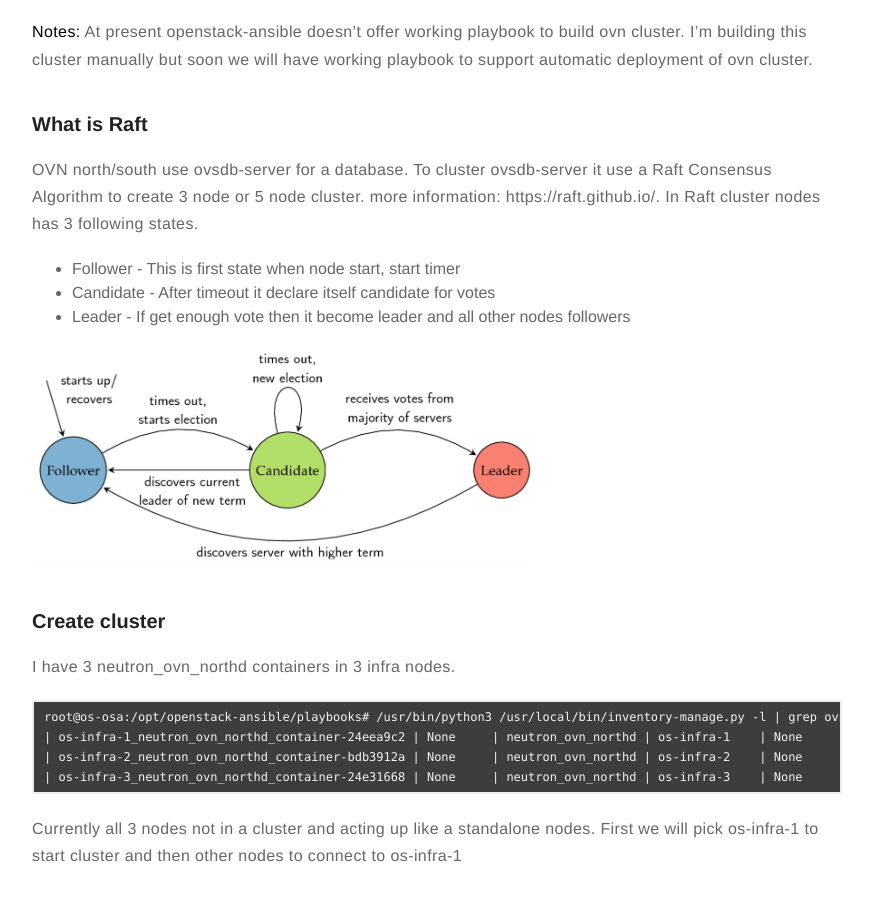
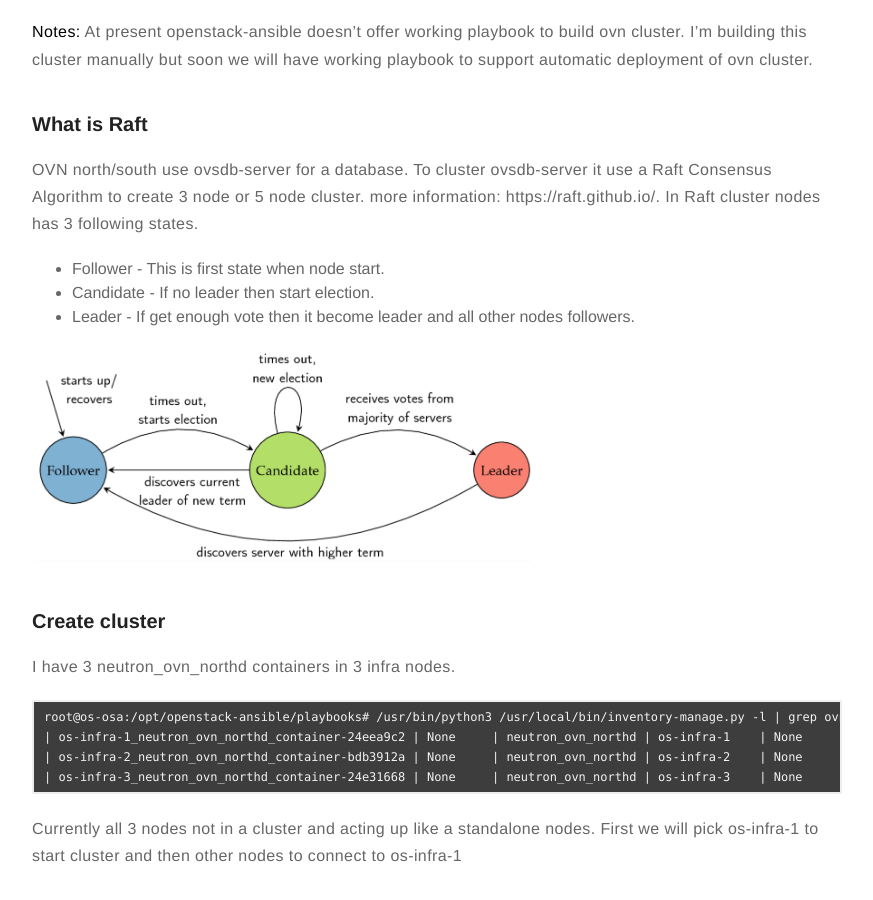
Before and after one commit to satishdotpatel/satishdotpatel.github.io, a Jekyll site: the page built from _posts/2021-05-25-openstack-ansible-ovn-clustering.markdown, in a window 1280 px wide and 900 px high, scrolled down 630 px. Shown: the whole window, without its empty margins (203-1076 px from the left). Built offline with Jekyll 4.4.1, drawn with Linux system fonts in a browser that asks for light colours; comment, search, counter and statistics services are not loaded.

Commit message:
fixing ovn docs

````diff
--- a/_posts/2021-05-25-openstack-ansible-ovn-clustering.markdown
+++ b/_posts/2021-05-25-openstack-ansible-ovn-clustering.markdown
@@ -31,9 +31,9 @@ In a previous post I have explained how to deploy OVN using openstack-ansible in
 
 OVN north/south use ovsdb-server for a database. To cluster ovsdb-server it use a Raft Consensus Algorithm to create 3 node or 5 node cluster. more information: https://raft.github.io/. In Raft cluster nodes has 3 following states.
 
-* Follower   - This is first state when node start, start timer
-* Candidate  - After timeout it declare itself candidate for votes
-* Leader     - If get enough vote then it become leader and all other nodes followers
+* Follower   - This is first state when node start.
+* Candidate  - If no leader then start election.
+* Leader     - If get enough vote then it become leader and all other nodes followers.
 
 ![<img>](/assets/images/2021-05-25-openstack-ansible-ovn-clustering/raft-cluster.png){: width="500" }
 
@@ -251,7 +251,7 @@ This is how it looks from 3000ft
 
 ![<img>](/assets/images/2021-05-25-openstack-ansible-ovn-clustering/ovn-clustering.png){: width="500" }
 
-#### Cluster failover testing
+### Cluster failover testing
 
 
 Lets shutdown os-infra-1 node which is leader and see what happen.
@@ -297,7 +297,7 @@ check logs at /var/log/ovn/ovsdb-server-nb.log  (os-infra-2 started election and
 2021-05-26T04:25:50.391Z|00024|raft|INFO|term 2: elected leader by 2+ of 3 servers
 ```
 
-#### Recovery from complete database failure
+### Recovery from complete database failure
 
 Lets say something happened and you lost whole cluster and backup also in that case use following tool to rebuild your northd database
 
````
